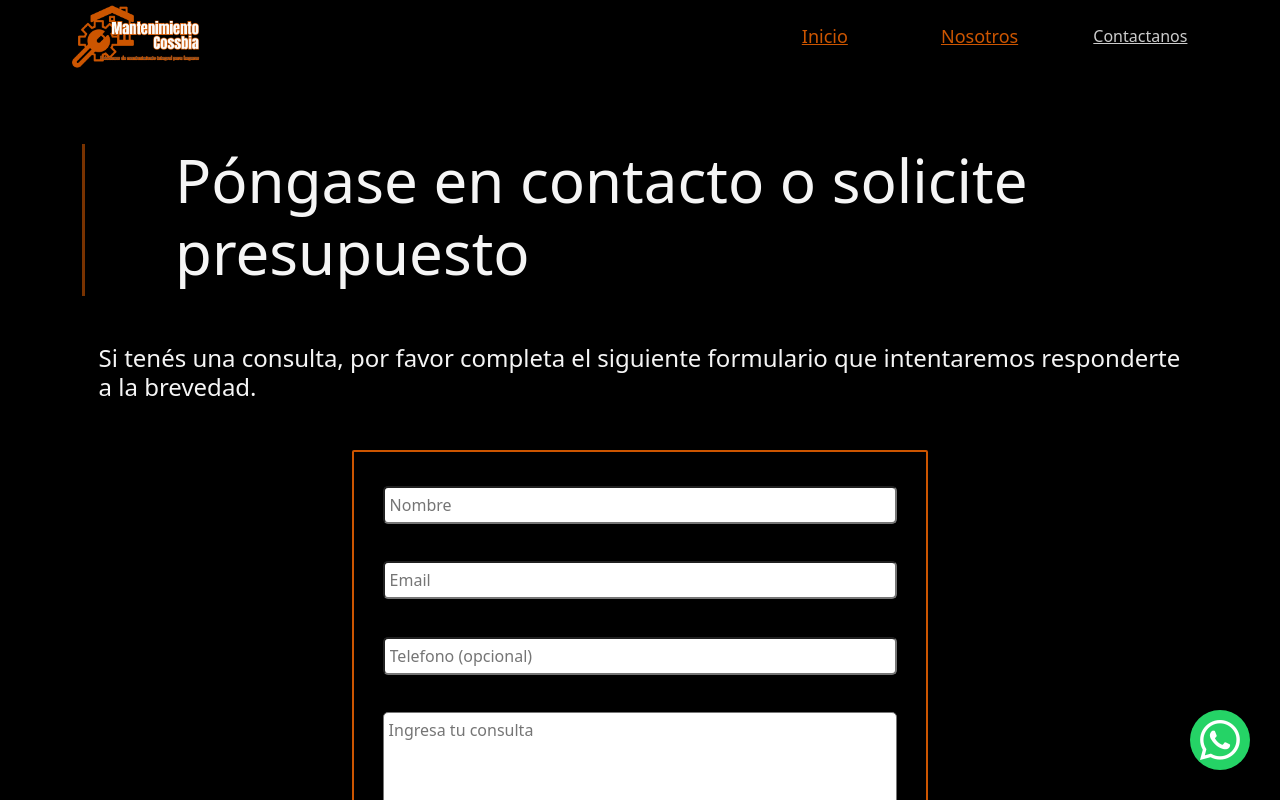
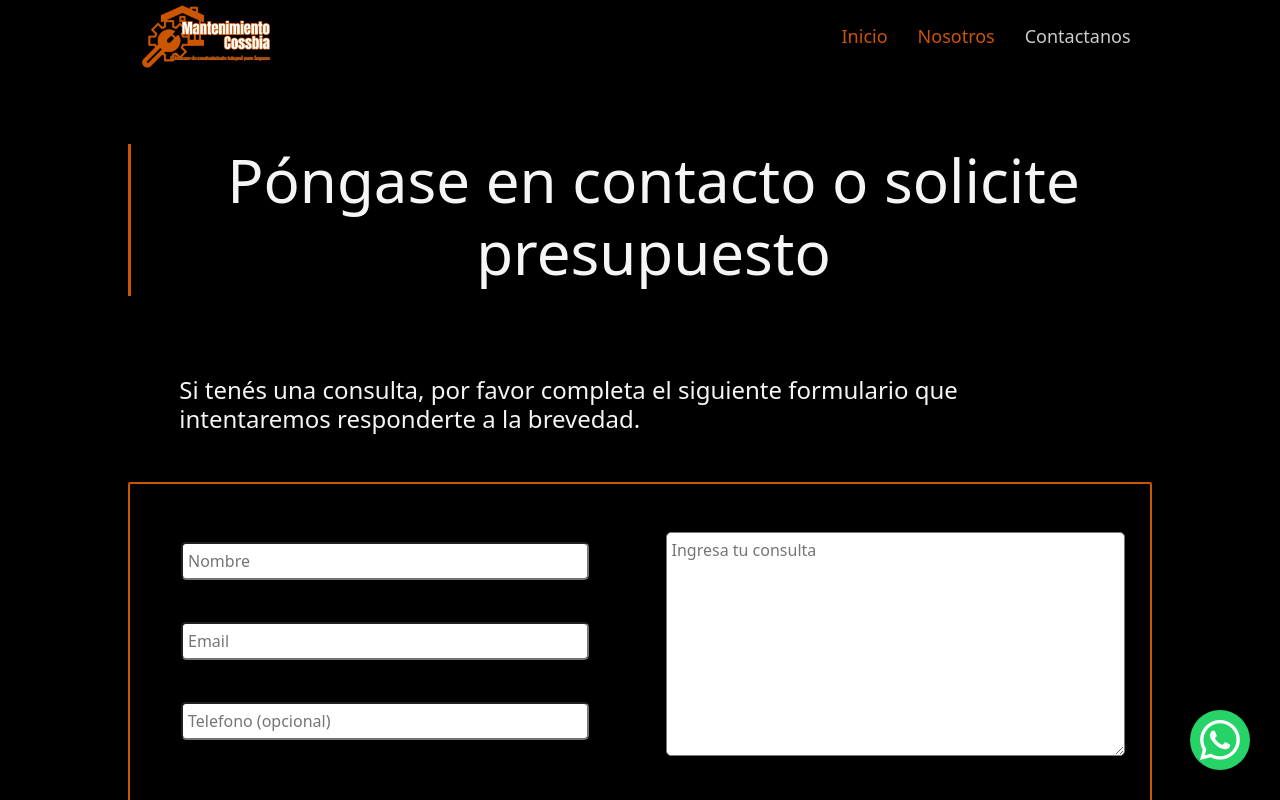
Before and after one commit to nicosoto18/MantenimientoCossabia, a React (Vite) app: page /Contactanos in a window 1280 px wide. Shown: the top 800 px of the page. Built offline with nearby package versions, Linux system fonts and the light colour scheme.

Commit message:
Proyecto terminado

```diff
--- a/src/components/Contactanos/Contactanos.jsx
+++ b/src/components/Contactanos/Contactanos.jsx
@@ -17,16 +17,12 @@ const Contactanos = () => {
   return (
     <div className={Styles.contenedorPpal} ref={componenteRef}>
       <section>
-        <div className="container">
-          <div className="row">
-            <div className={Styles.contenedorTitulo}>
-              <div className={`col-1 ${Styles.lineaNaranja}`}></div>
-              <div>
-                <h1>Póngase en contacto o solicite presupuesto</h1>
-              </div>
-            </div>
-          </div>
+        <div className={Styles.lineaNaranja}></div>
+
+        <div className={Styles.tituloPpal}>
+          <h1>Póngase en contacto o solicite presupuesto</h1>
         </div>
+
         <div className={Styles.contenedorSubtitulo}>
           <h4>
             Si tenés una consulta, por favor completa el siguiente formulario
@@ -43,7 +39,7 @@ const Contactanos = () => {
             <div className={`col-md-5 col-sm-12y ${Styles.contenedorContacto}`}>
               <h4>Llamanos</h4>
               <div>
-                <h5 className="mt-3">Estamos disponibles 24/7</h5>
+                <h5 className="mt-3">Estamos disponibles 24hs</h5>
               </div>
               <div className="d-flex justify-content-center mt-3">
                 <i class="bi bi-telephone-fill"></i>
--- a/src/components/Contactanos/Contactanos.module.css
+++ b/src/components/Contactanos/Contactanos.module.css
@@ -1,24 +1,25 @@
 .contenedorPpal {
-    width: 90%;
+    width: 85%;
     margin: 0 auto;
 }
 
-.contenedorTitulo {
+.tituloPpal {
     margin-top: 9em;
     display: flex;
     align-items: center;
+    border-left: 3px solid #CC5500 ;
+    padding-left: 1.5em;
 }
 
-.lineaNaranja {
+/* .lineaNaranja {
     border-left: 3px inset #CC5500;
     height: 100%;
-}
+} */
 
 .contenedorSubtitulo {
     margin: 0 auto;
     margin-top: 6vh;
-    margin-left: 3%;
-    margin-right: 3%;
+    width: 90%;
 }
 
 .conenedorFormasContacto {
@@ -26,7 +27,7 @@
 }
 
 .contenedorContacto {
-    background-color: rgba(200, 200, 200, 0.5);
+    background-color: #001F3F;
     margin: 0 auto;
     text-align: center;
     margin-top: 5vh;
@@ -40,4 +41,28 @@
 
 .contenedorContacto h4 {
     font-weight: bold;
+
 }
+
+.contenedorContacto i{
+    color: #F5F5F5;
+    font-size: 14px;
+
+}
+@media (min-width : 768px) {
+
+    .contenedorPpal {
+        width: 80%;
+        margin: 0 auto;
+        text-align: center;
+    }
+
+    .contenedorSubtitulo {
+        margin: 0 auto;
+        margin-top: 5em;
+        width: 90%;
+        text-align: left;
+
+    }
+
+}
--- a/src/components/FormularioConsulta/FormularioConsulta.jsx
+++ b/src/components/FormularioConsulta/FormularioConsulta.jsx
@@ -3,11 +3,10 @@ import { useState } from "react";
 import Validation from "./Validation";
 import React, { useRef } from "react";
 import emailjs from "@emailjs/browser";
-import swal from 'sweetalert';
+import swal from "sweetalert";
 import { useEffect } from "react";
 
 const FormularioConsulta = () => {
-
   const [userData, setUserData] = useState({
     user_name: "",
     user_email: "",
@@ -45,16 +44,16 @@ const FormularioConsulta = () => {
       .then(
         (response) => {
           console.log("SUCCESS!", response.status, response.text);
-          setUserData( prevUserData => ({
+          setUserData((prevUserData) => ({
             ...prevUserData,
             user_name: "",
             user_email: "",
             telefono: "",
             message: "",
-          }))
+          }));
           swal({
-            title : "Formulario enviado con éxito",
-            text : "Gracias por contactarnos! Te responderemos a la brevedad",
+            title: "Formulario enviado con éxito",
+            text: "Gracias por contactarnos! Te responderemos a la brevedad",
             icon: "success",
           });
         },
@@ -75,6 +74,7 @@ const FormularioConsulta = () => {
             ref={form}
           >
             <div className={Styles.contenidoFormulario}>
+              <div className={Styles.contenedorDatosForm}>
                 <div className={Styles.inputCointainer}>
                   <input
                     type="text"
@@ -112,6 +112,7 @@ const FormularioConsulta = () => {
                   />
                   {errors.t2 && <p className={Styles.errores}>{errors.t2}</p>}
                 </div>
+              </div>
 
               <div className={Styles.textareaContainer}>
                 <textarea
@@ -126,7 +127,7 @@ const FormularioConsulta = () => {
                 ></textarea>
                 {errors.c1 && <p className={Styles.errores}>{errors.c1}</p>}
               </div>
-
+            </div>
             <button
               className={Styles.btEnviarConsulta}
               type="submit"
@@ -134,7 +135,6 @@ const FormularioConsulta = () => {
             >
               Enviar tu consulta
             </button>
-            </div>
           </form>
         </div>
       </section>
--- a/src/components/FormularioConsulta/FormularioConsulta.module.css
+++ b/src/components/FormularioConsulta/FormularioConsulta.module.css
@@ -10,6 +10,7 @@
 .contenidoFormulario{
     margin-top: 6%;
     margin-bottom: 6%;
+
 }
 
 .inputs, .TextareaForm{
@@ -30,6 +31,7 @@
 
 .textareaContainer{
     height: 18em;
+
 }
 
 
@@ -42,21 +44,55 @@
     margin-bottom: 20px;
 }
 
-@media (max-width: 576px){
-    .Formulario{
+@media(min-width: 768px){
+
+    .contenidoFormulario{
+    display: flex;
+    margin-top: 1em;
+    margin-bottom: 1em;
+    text-align: center;
+    align-items: center;
+
+   }
+   .contenedorDatosForm{
+    width: 50%;
+    height: 15em;
+    display: flex;
+    flex-direction: column;
+
+
+   }
+
+   .inputCointainer{
+    margin-top: none;
+    margin-bottom: none;
+ }
+
+   .inputs{
+       width: 80%;
+       margin: 0 auto;
+       border-radius: 5px;
+       padding: 5px;
+    }
+
+    .textareaContainer{
+     width: 50%;
+     display: flex;
+     align-items: center;
+     margin-bottom: 1em;
+    }
+
+    .textareaContainer textarea{
         width: 90%;
+        height: 14em;
+
     }
-}
 
-@media(min-width: 577px){
-    .Formulario{
-        width: 50%;
-    }
 }
 
 .errores{
     margin-top: 2px;
-    width: 90%;
+    width: 80%;
     margin: 0 auto;
     text-align: left;
     color: #FF3333;
--- a/src/components/Home/Home.jsx
+++ b/src/components/Home/Home.jsx
@@ -52,7 +52,7 @@ const Home = () => {
             <div>
               <h6>
                 Arreglo de percianas, cambio de cerraduras, reparacion de
-                muebles, corte de césped, mantenimiento de jardines,etc
+                muebles, corte de césped, mantenimiento de jardines y otros arreglos en general.
               </h6>
             </div>
           </div>
@@ -63,9 +63,9 @@ const Home = () => {
             <img src={ServHerreria} alt="photoHerreria" />
             <div>
               <h6>
-                Instalacion de rejas, fabricacion de puertas y portones,
-                reparacion de estructuras metálicas, diseño y construccion de
-                barandas, etc
+                Instalación de rejas, fabricación de puertas y portones,
+                reparación de estructuras metálicas, diseño y construcción de
+                barandas de todo tipo.
               </h6>
             </div>
           </div>
@@ -76,8 +76,9 @@ const Home = () => {
             <img src={Pintura} alt="photoPintura" />
             <div>
               <h6>
-                Pintura interior y exterior, reparacion de superficies,
-                aplicacion de pintura decorativa, restauracion de fachadas
+                Pintura interior y exterior, reparación de superficies,
+                aplicación de pintura decorativa, restauración de fachadas,
+                eliminación de humedad.
               </h6>
             </div>
           </div>
@@ -88,8 +89,8 @@ const Home = () => {
             <img src={Carpinteria} alt="photoCarpinteria" />
             <div>
               <h6>
-                Diseño y fabricación de muebles a medida, reparacion y
-                restauracion de mobiliario para el hogar, etc
+              Diseño y fabricación a medida de muebles, reparación y restauración de mobiliario
+               para el hogar, junto con servicios de instalación y mantenimiento de techos de madera.
               </h6>
             </div>
           </div>
@@ -100,10 +101,9 @@ const Home = () => {
             <img src={Plomeria} alt="photoPlomeria" />
             <div>
               <h6>
-                Reparacion de fugas de agua, instalacion y reparacion de grifos
-                y sanitarios, destape de cañerias, instalacion de sistemas de
-                agua caliente, reparacion de filtraciones, mantenimiento de
-                sistemas de alcantarillado,etc
+                Reparación de fugas de agua, instalación y reparación de grifos
+                y sanitarios, destape de cañerias, instalación de sistemas de
+                agua caliente, reparación de filtraciones,etc
               </h6>
             </div>
               </div>
--- a/src/components/Home/Home.module.css
+++ b/src/components/Home/Home.module.css
@@ -6,6 +6,7 @@
 .contTituloPrincipal {
     width: 90% !important;
     padding-top: 9em;
+
 }
 
 .contTituloPrincipal h1{
@@ -21,6 +22,7 @@
     font-weight: 500;
     text-align: center;
     margin-top: 0.5em;
+
 }
 
 .linea {
--- a/src/components/MenusNavegacion/MenuHamburguesa.module.css
+++ b/src/components/MenusNavegacion/MenuHamburguesa.module.css
@@ -73,6 +73,11 @@
     align-items: center;
    }
 
+   .contenedorDivs{
+    width: 79%;
+    margin: 0 auto;
+   }
+
    .contenedorDivs img{
     height: 98%;
     margin-top: auto;
@@ -80,19 +85,26 @@
    }
 
    .contenedorLinks{
+    display: flex;
+    width: auto;
+    margin-left: auto;
+    justify-content:flex-end;
+    align-items: center;
 
-    display: flex;
-    width: 40%;
-    margin-left: auto;
-    justify-content:space-around;
-    align-items: center;
    }
 
    .linkss{
-    color: white;
-    margin: 1em;
+       margin: 15px;
+       font-size: 18px;
+       color: white;
+       color: #CC5500;
+       text-decoration: none;
+   }
+
+   .linkActive{
+    margin: 15px;
     font-size: 18px;
-    color: #CC5500 ;
+    text-decoration: none;
    }
 
    a:active{
--- a/src/components/SobreNosotros/Nosotros.jsx
+++ b/src/components/SobreNosotros/Nosotros.jsx
@@ -62,7 +62,7 @@ useEffect(()=>{
                </div>
                 <div className="mt-4">
                   <h6>
-                     Solucionamos desperfectos del hogar, asegurando el professionalismo y calidad
+                     Solucionamos desperfectos del hogar, asegurando el profesionalismo y calidad.
                   </h6>
                 </div>
                  <div className="mt-4">
--- a/src/components/SobreNosotros/Nosotros.module.css
+++ b/src/components/SobreNosotros/Nosotros.module.css
@@ -91,7 +91,7 @@
     }
 
     .lineaNaranja{
-     margin-left: 30%;
+     margin-left: 15%;
      height: 55px;
     }
 
@@ -103,7 +103,7 @@
         width: 70%;
         margin: 0 auto;
         margin-top: 2em;
-        text-align: center;
+        text-align: left;
 
     }
 
```
Lines whose indentation alone changed are shown as unchanged.
